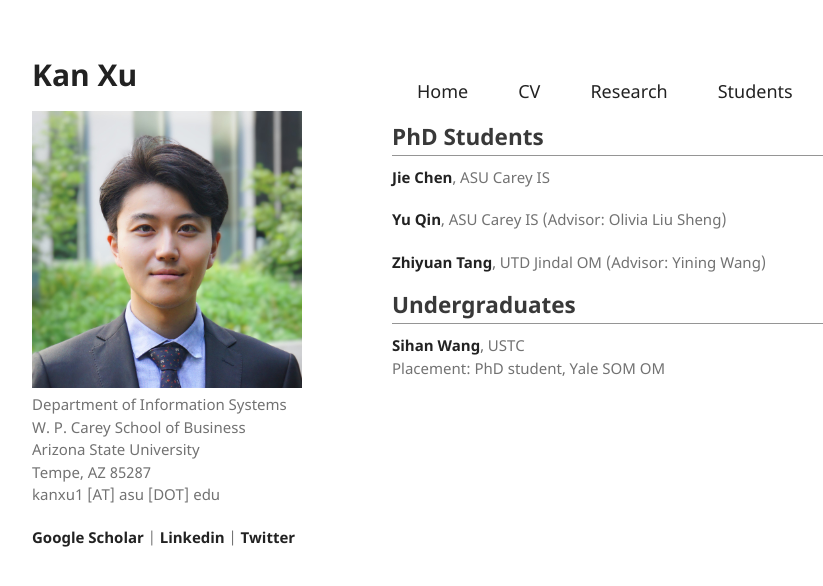
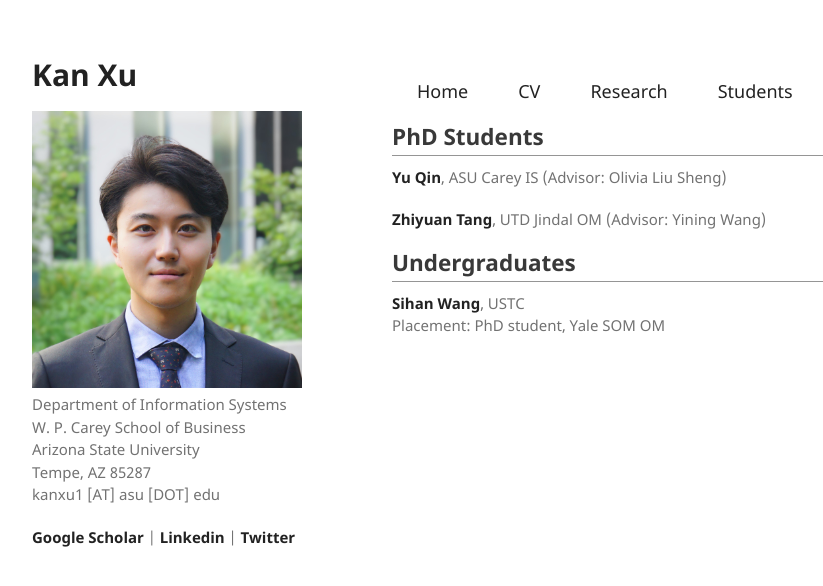
Before and after one commit to kanxu526/kanxu526.github.io, a Jekyll site: the page built from student.md, in a window 1280 px wide. Shown: the top 586 px of the page, without its empty margins (178-1001 px from the left). Built offline with Jekyll 4.4.1, drawn with Linux system fonts in a browser that asks for light colours.

Commit message:
Update student.md

```diff
--- a/student.md
+++ b/student.md
@@ -11,8 +11,6 @@ layout: default
 
 <h2>PhD Students</h2>
 
-<p><a href="https://search.asu.edu/profile/4750809">Jie Chen</a>, ASU Carey IS</p>
-
 <p><a href="https://yuqin.tech/">Yu Qin</a>, ASU Carey IS (Advisor: Olivia Liu Sheng)</p>
 
 <p><a href="https://tangzyer.github.io/site/">Zhiyuan Tang</a>, UTD Jindal OM (Advisor: Yining Wang)</p>
```
